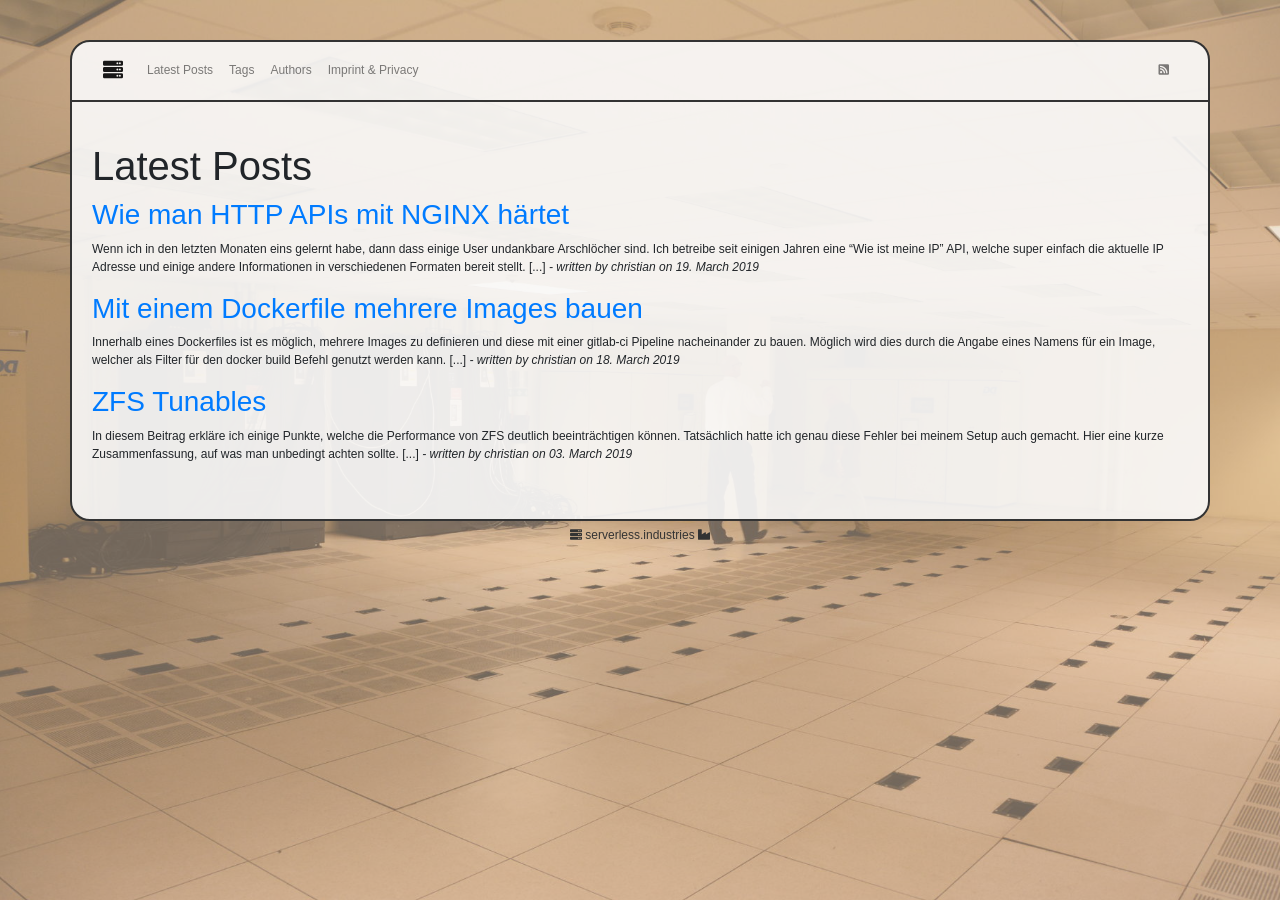
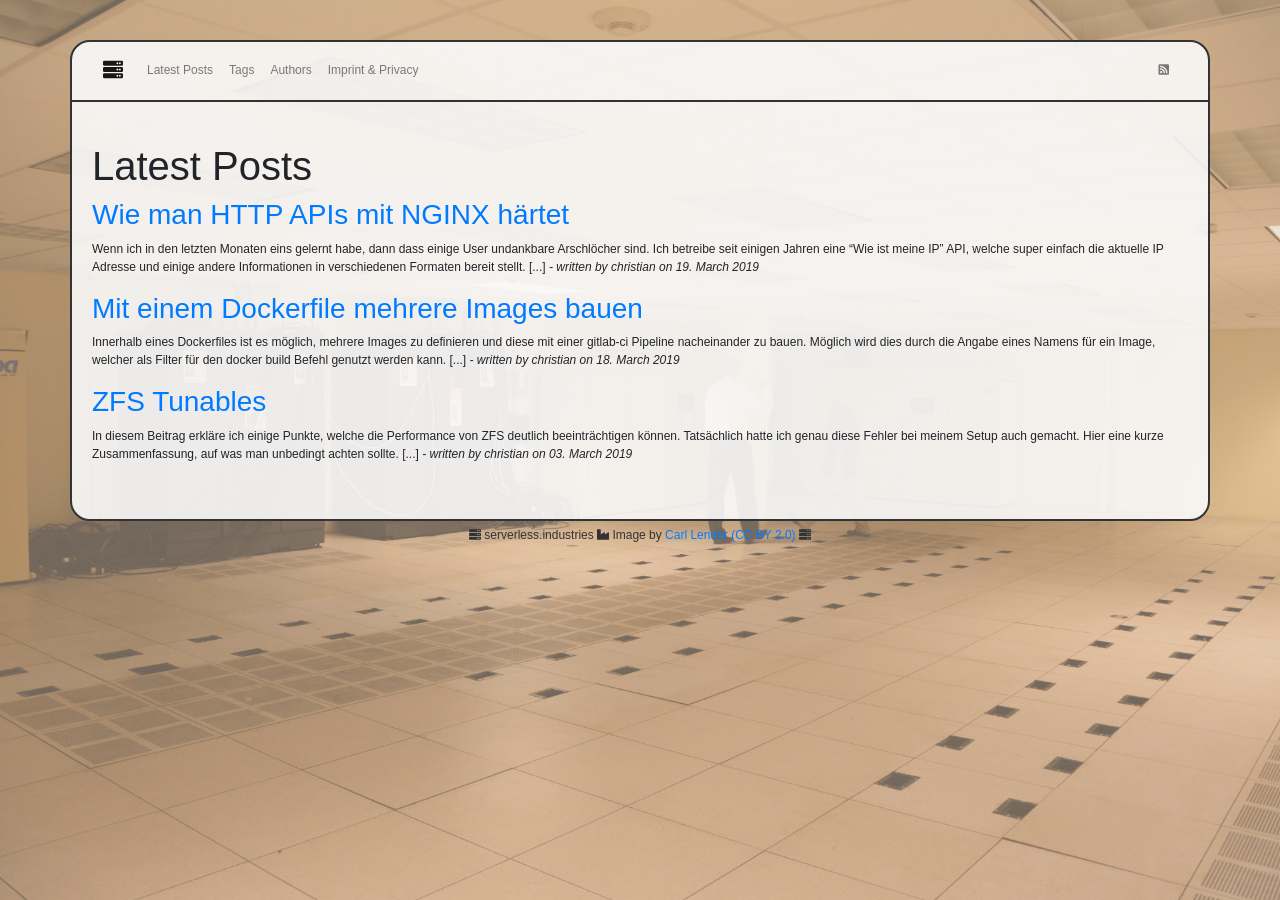
Before and after one commit to perryflynn/serverless.industries, a Jekyll site: the page built from src/index.html, in a window 1280 px wide. Built offline with Jekyll 4.4.1, drawn with Linux system fonts in a browser that asks for light colours.

Commit message:
Add background image credit

```diff
--- a/src/_layouts/mainpage.html
+++ b/src/_layouts/mainpage.html
@@ -62,5 +62,7 @@ layout: default
         <i class="fas fa-server"></i>
         serverless.industries
         <i class="fas fa-industry"></i>
+        Image by <a href="https://commons.wikimedia.org/wiki/File:Datacenter_Empty_Floor_(22166545884).jpg" target="_blank">Carl Lender (CC BY 2.0)</a>
+        <i class="fas fa-server"></i>
     </div>
 </div>
```
